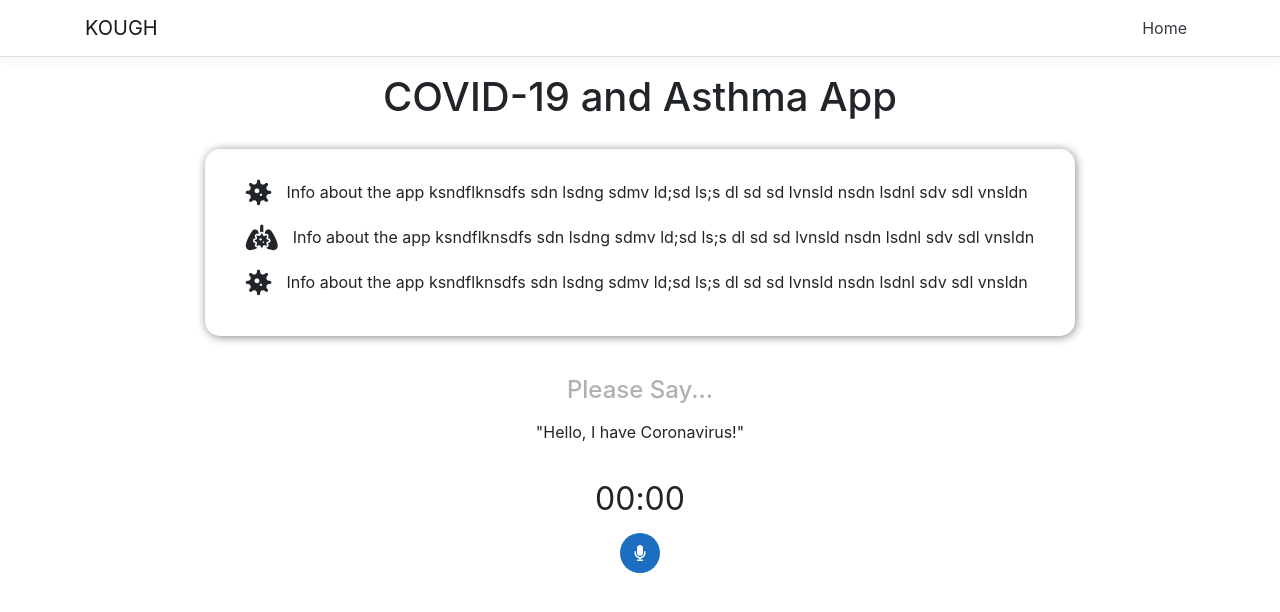
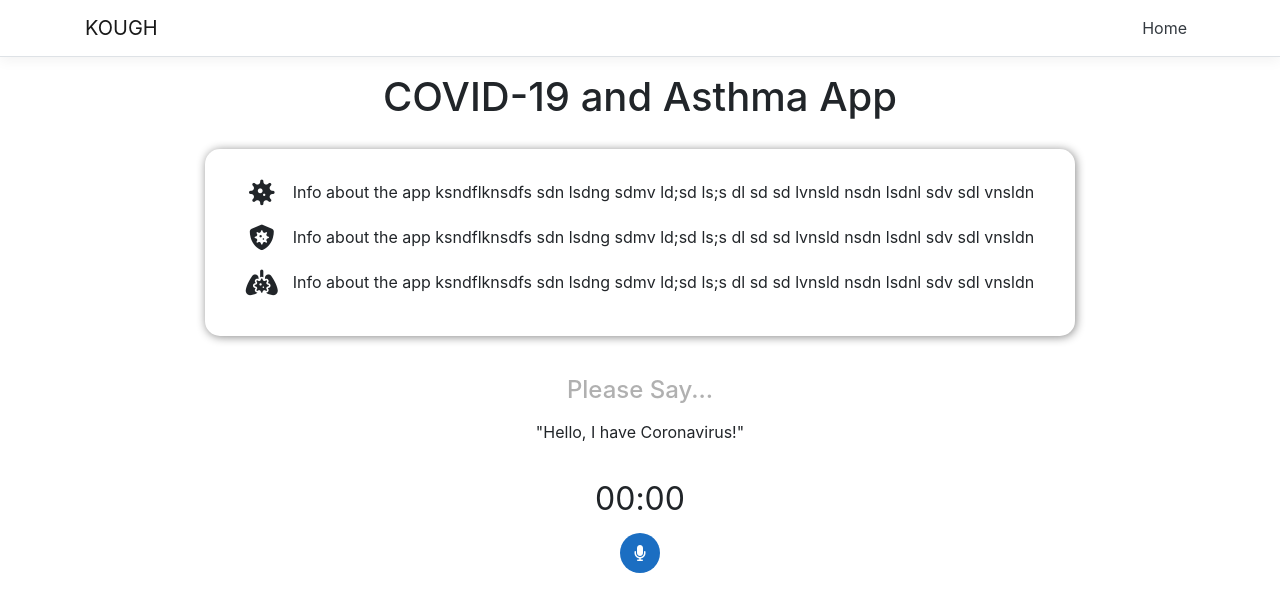
Before and after one commit to jsnieg/tse-assignment, a React (Create React App) app in the folder KOUGH/KOUGH/ClientApp/: page / in a window 1280 px wide. Shown: the top 612 px of the page. Built offline with nearby package versions, Linux system fonts and the light colour scheme.

Commit message:
align icons and add new icon

```diff
--- a/KOUGH/KOUGH/ClientApp/src/components/HomePage/Home.css
+++ b/KOUGH/KOUGH/ClientApp/src/components/HomePage/Home.css
@@ -21,8 +21,8 @@
 }
 
 .icon-container {
-  display: table;
-  margin: 0px 15px 0px 0px;
+  width: 32px;
+  margin: 0 15px 0 0;
   position: relative;
 }
 
--- a/KOUGH/KOUGH/ClientApp/src/components/HomePage/Home.js
+++ b/KOUGH/KOUGH/ClientApp/src/components/HomePage/Home.js
@@ -19,8 +19,8 @@ export default function Home() {
             <ul className='list'>
 
               <li className='text-list'>
-                <div className='icon-container'>
-                    <i className='fas fa-virus icon'></i>
+                <div className='icon-container center'>
+                  <i className='fas fa-virus center icon'></i>
                 </div>
                 <div className='text-container'>
                   <p>
@@ -30,8 +30,8 @@ export default function Home() {
               </li>
 
               <li className='text-list'>
-                <div className='icon-container'>
-                    <i className="fas fa-lungs-virus icon"></i>
+                <div className='icon-container center'>
+                  <i className="fas fa-shield-virus center icon"></i>
                 </div>
                 <div className='text-container'>
                   <p>
@@ -42,7 +42,7 @@ export default function Home() {
 
               <li className='text-list'>
                 <div className='icon-container'>
-                    <i className="fas fa-virus icon"></i>
+                  <i className="fas fa-lungs-virus center icon"></i>
                 </div>
                 <div className='text-container'>
                   <p>
```
